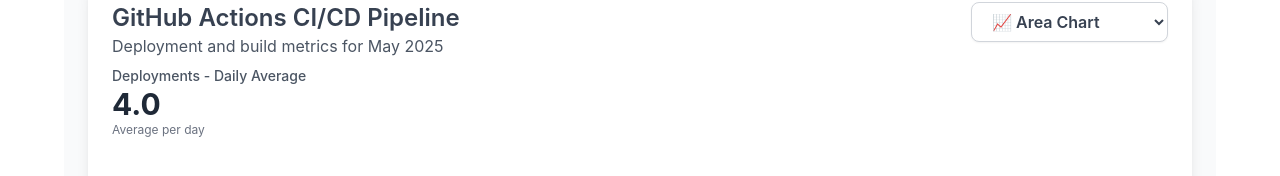
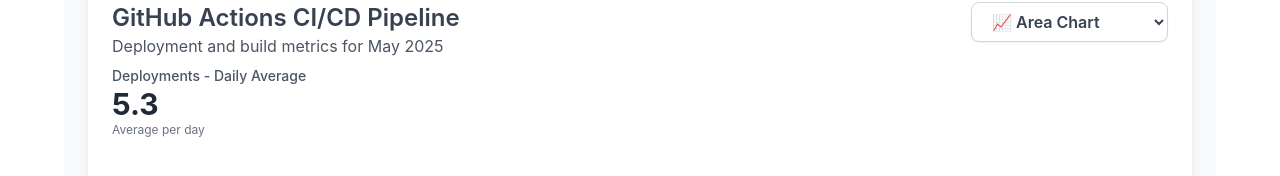
Before and after one commit to jonbrick/recharts-demo, a React (Vite) app: page / in a window 1280 px wide. Shown: the part 178-354 px from the top of the page. Built offline with nearby package versions, Linux system fonts and the light colour scheme.

Commit message:
Fix operator

```diff
--- a/src/App.jsx
+++ b/src/App.jsx
@@ -28,25 +28,35 @@ export default function App() {
       ? calculateAverageData(data, selectedTable)
       : calculateSumData(data, selectedTable);
 
-  // ADD these two functions above your App component:
+  console.log("Operator:", operator);
+  console.log("AllTimeData:", allTimeData);
+  console.log("Selected metric:", selectedMetric);
+  console.log("Value:", allTimeData[0][selectedMetric]);
+
+  // REPLACE the calculateAverageData and calculateSumData functions with this:
   function calculateAverageData(data, selectedTable) {
+    console.log("CALCULATING AVERAGE"); // ADD THIS
+
     const config = dataSourceConfig[selectedTable];
     const result = { name: "All Time" };
 
     [...config.metrics, config.overlayMetric].forEach((metric) => {
       const sum = data.reduce((sum, row) => sum + (row[metric.key] || 0), 0);
-      result[metric.key] = sum / data.length;
+      result[metric.key] = sum / data.length; // Always average
     });
 
     return [result];
   }
 
   function calculateSumData(data, selectedTable) {
+    console.log("CALCULATING SUM"); // ADD THIS
+
     const config = dataSourceConfig[selectedTable];
     const result = { name: "All Time" };
 
     [...config.metrics, config.overlayMetric].forEach((metric) => {
       result[metric.key] = data.reduce(
+        // Always sum
         (sum, row) => sum + (row[metric.key] || 0),
         0
       );
@@ -96,6 +106,7 @@ export default function App() {
         </div>
 
         <MetricsSummary
+          key={`${operator}-${selectedMetric}`} // ADD THIS LINE
           selectedTable={selectedTable}
           currentData={currentData}
           granularity={granularity}
--- a/src/MetricsSummary.jsx
+++ b/src/MetricsSummary.jsx
@@ -15,7 +15,15 @@ export function MetricsSummary({
     (m) => m.key === selectedMetric
   );
 
-  const value = currentData[0][selectedMetric]; // CHANGED: direct access since data is pre-calculated
+  const value =
+    granularity === "monthly"
+      ? operator === "average"
+        ? currentData.reduce(
+            (sum, row) => sum + (row[selectedMetric] || 0),
+            0
+          ) / currentData.length
+        : currentData.reduce((sum, row) => sum + (row[selectedMetric] || 0), 0)
+      : currentData[0]?.[selectedMetric] || 0;
 
   const label =
     granularity === "monthly"
```
